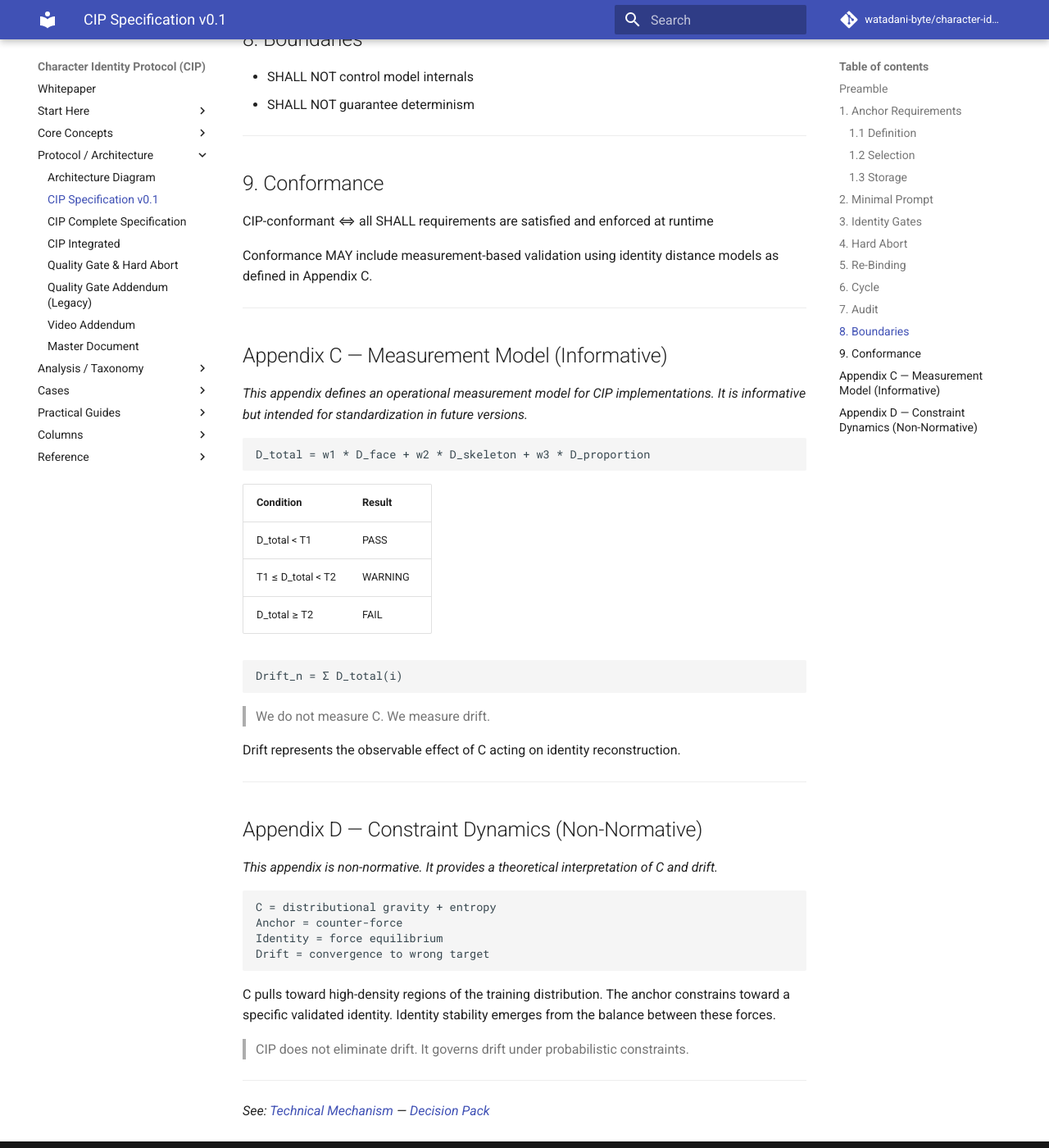
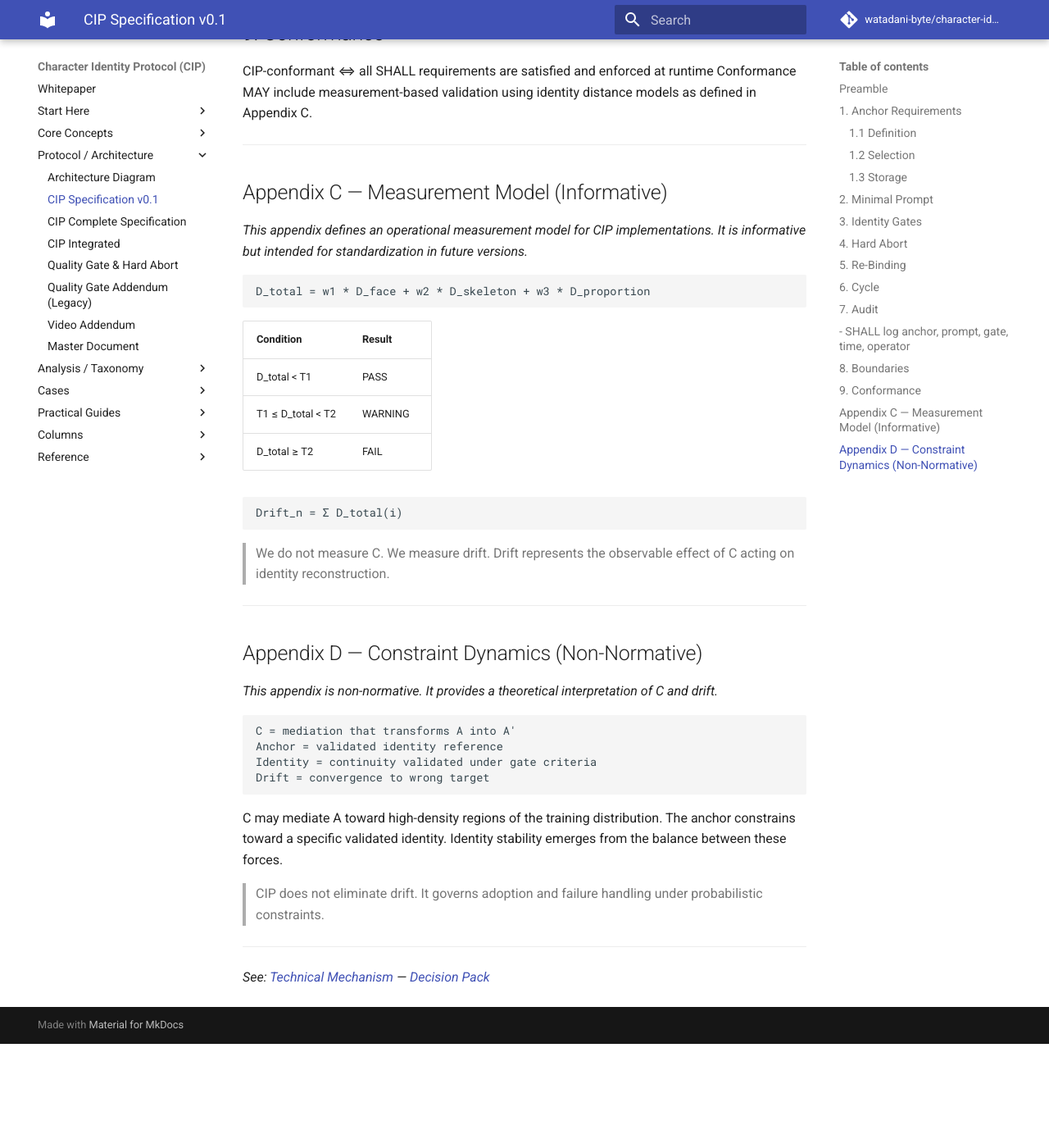
Before and after one commit to watadani-byte/character-identity-protocol, an MkDocs documentation site: the page built from docs/cip_spec_v0.1.md, in a window 1280 px wide and 1400 px high, scrolled down 2331 px. Shown: the whole window at 82% size. Built offline with MkDocs 1.6.1 and Material for MkDocs 9.7.7, drawn with Linux system fonts in a browser that asks for light colours; comment, search, counter and statistics services are not loaded; after the commit the page ends 3604 px from its top, so only the background shows below that; some of the changed text lies outside the part shown.

````diff
--- a/docs/cip_spec_v0.1.md
+++ b/docs/cip_spec_v0.1.md
@@ -1,149 +1,91 @@
 # CIP Specification — Draft v0.1
-
 Character Identity Protocol (CIP) — Operational Governance Specification
-
 *Status: Draft — v0.1*
 *Licensed under CC BY 4.0 — 2026*
-
 -----
-
 ## Preamble
-
 This document defines normative requirements for conformant implementation of the Character Identity Protocol (CIP).
-
 Key words SHALL, SHOULD, MAY are interpreted per [RFC 2119](https://www.rfc-editor.org/rfc/rfc2119) / [RFC 8174](https://www.rfc-editor.org/rfc/rfc8174).
-
 This specification governs the operational layer only.
-
 -----
-
 ## 1. Anchor Requirements
-
 ### 1.1 Definition
-
 An Anchor is a validated identity reference image.
-
 ### 1.2 Selection
-
 - SHALL be converged identity
 - SHALL NOT be draft
 - SHOULD be highest-purity
 - SHALL be operator-owned
-
 ### 1.3 Storage
-
 - SHALL be reusable
 - SHOULD have UID
 - SHOULD include metadata
-
 -----
-
 ## 2. Minimal Prompt
-
 - SHALL describe invariant traits only
 - SHALL NOT use rigid numeric constraints
 - SHOULD remain minimal
 - Anchor carries primary identity
-
 -----
-
 ## 3. Identity Gates
-
 Face / Skeleton / Proportion
-
 PASS ⇔ Face Gate ∧ Skeleton Gate ∧ Proportion Gate
-
 - SHALL evaluate every output
 - SHALL be human-primary
-
 -----
-
 ## 4. Hard Abort
-
 - SHALL trigger on any FAIL
 - SHALL terminate cycle
 - SHALL discard outputs
-
 -----
-
 ## 5. Re-Binding
-
 - SHALL re-inject last valid anchor
 - SHALL start new cycle
-
 -----
-
 ## 6. Cycle
-
 - SHALL start with anchor
 - SHOULD re-anchor every 10–15 steps
-
 -----
-
 ## 7. Audit
-
 - SHALL log anchor, prompt, gate, time, operator
-
 -----
-
 ## 8. Boundaries
-
 - SHALL NOT control model internals
 - SHALL NOT guarantee determinism
-
 -----
-
 ## 9. Conformance
-
 CIP-conformant ⇔ all SHALL requirements are satisfied and enforced at runtime
-
 Conformance MAY include measurement-based validation using identity distance models as defined in Appendix C.
-
 -----
-
 ## Appendix C — Measurement Model (Informative)
-
 *This appendix defines an operational measurement model for CIP implementations. It is informative but intended for standardization in future versions.*
-
 ```
 D_total = w1 * D_face + w2 * D_skeleton + w3 * D_proportion
 ```
-
 |Condition        |Result |
 |-----------------|-------|
 |D_total < T1     |PASS   |
 |T1 ≤ D_total < T2|WARNING|
 |D_total ≥ T2     |FAIL   |
-
 ```
 Drift_n = Σ D_total(i)
 ```
-
 > We do not measure C.
 > We measure drift.
-
 Drift represents the observable effect of C acting on identity reconstruction.
-
 -----
-
 ## Appendix D — Constraint Dynamics (Non-Normative)
-
 *This appendix is non-normative. It provides a theoretical interpretation of C and drift.*
-
 ```
-C = distributional gravity + entropy
-Anchor = counter-force
-Identity = force equilibrium
+C = mediation that transforms A into A′
+Anchor = validated identity reference
+Identity = continuity validated under gate criteria
 Drift = convergence to wrong target
 ```
-
-C pulls toward high-density regions of the training distribution.
+C may mediate A toward high-density regions of the training distribution.
 The anchor constrains toward a specific validated identity.
 Identity stability emerges from the balance between these forces.
-
 > CIP does not eliminate drift.
-> It governs drift under probabilistic constraints.
-
+> It governs adoption and failure handling under probabilistic constraints.
 -----
-
 *See: [Technical Mechanism](technical_mechanism.md) — [Decision Pack](decision_pack.md)*
````
